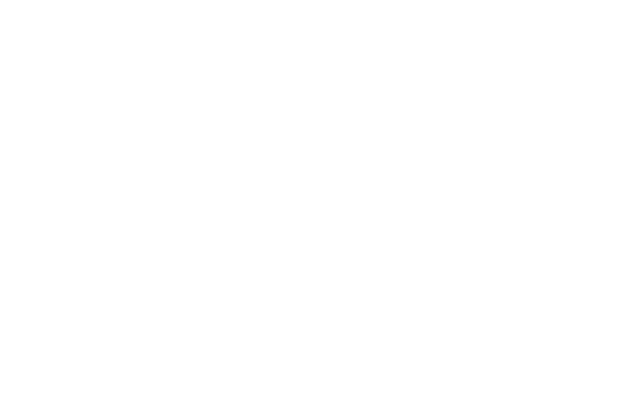
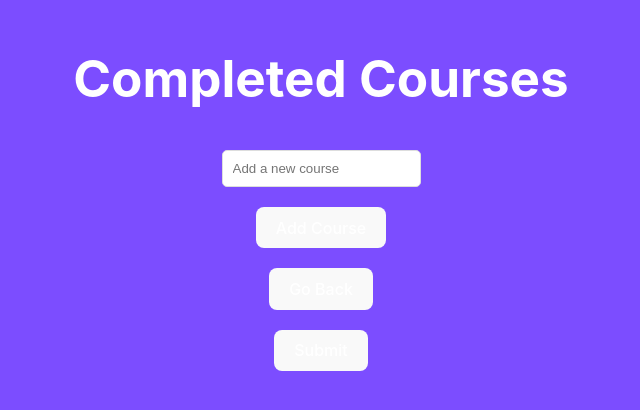
Before and after one commit to shah-divyesh/innovaite_hackathon, a React (Vite) app in the folder app/: page /courses in a window 1280 px wide. Before the commit this address had no page. Shown: the part 202-612 px from the top of the page, without its empty margins (319-959 px from the left). Built offline with nearby package versions, Linux system fonts and the light colour scheme.

Commit message:
Added Other Screens

```diff
--- a/app/src/App.jsx
+++ b/app/src/App.jsx
@@ -1,19 +1,58 @@
-import { useState } from 'react';
+import React, { useState } from 'react';
+import axios from "axios";
 import { BrowserRouter as Router, Route, Routes } from 'react-router-dom';
 import Education from './Education';
 import Skills from './Skills';
+import Courses from './Courses';
+import ResultScreen from './ResultScreen';
 import './App.css';
 
 function App() {
-  const [count, setCount] = useState(0);
+  const [userData, setUserData] = useState({
+    educationLevel: '',
+    skills: [],
+    courses: []
+  });
+
+  const updateEducationLevel = (level) => {
+    setUserData({...userData, educationLevel: level});
+  };
+
+  const updateSkills = (skills) => {
+    setUserData({...userData, skills: skills});
+  };
+
+  const updateCourses = (courses) => {
+    setUserData({...userData, courses: courses});
+  };
+
+  const careerQuestion = "What are my potential career roles?";
+
+  const [prompt, setPrompt] = useState("");
+  const [response, setResponse] = useState("");
+
+  const handleSubmit = async () => {
+    const fullPrompt = `${careerQuestion}\nEducation Level: ${userData.educationLevel}\nSkills: ${userData.skills.join(', ')}\nCourses: ${userData.courses.join(', ')}`;
+
+    try {
+      const res = await axios.post("http://localhost:8080/chat", { prompt: fullPrompt });
+      setResponse(res.data.answer); // Assuming the response has an 'answer' field
+    } catch (err) {
+      console.error(err);
+    }
+  };
+
+
 
   return (
     <Router>
       <div className="app">
         <div className="content">
           <Routes>
-            <Route path="/" element={<Education />} />
-            <Route path="/skills" element={<Skills />} />
+            <Route path="/" element={<Education updateEducationLevel={updateEducationLevel} />} />
+            <Route path="/skills" element={<Skills updateSkills={updateSkills} />} />
+            <Route path="/courses" element={<Courses updateCourses={updateCourses} handleSubmit={handleSubmit} />} />
+            <Route path="/results" element={<ResultScreen response={response} />} />
             {/* ... other routes */}
           </Routes>
         </div>
--- /dev/null
+++ b/app/src/Courses.css
@@ -0,0 +1,48 @@
+/* Courses.css */
+.educonnect {
+    background-color: #7c4dff; /* Purple background */
+    color: white; /* White text */
+    height: 100vh;
+    width: 100vw;
+    display: flex;
+    flex-direction: column;
+    justify-content: center;
+    align-items: center;
+    text-align: center;
+}
+
+.course-tag {
+    display: inline-flex;
+    align-items: center;
+    background-color: #9a67ea;
+    color: white;
+    padding: 5px 10px;
+    margin: 5px;
+    border-radius: 4px;
+}
+
+.remove-course-button {
+    background-color: transparent;
+    border: none;
+    color: white;
+    cursor: pointer;
+    margin-left: 8px;
+  }
+
+  /* You might want to add some additional styling to make it look nicer */
+  .remove-course-button:hover {
+    color: #ff0000; /* Change color on hover for visual feedback */
+  }
+
+input, button {
+    margin: 10px;
+    padding: 10px;
+    border-radius: 5px;
+    border: 1px solid #ddd;
+}
+
+button {
+    background-color: #5e35b1; /* Darker purple for buttons */
+    color: white;
+    cursor: pointer;
+}
--- /dev/null
+++ b/app/src/Courses.jsx
@@ -0,0 +1,60 @@
+import React, { useState, useEffect } from 'react';
+import { useNavigate } from 'react-router-dom';
+import './Courses.css';
+
+function Courses({ updateCourses, handleSubmit: submitData }){ // Renamed prop for clarity
+  const [selectedCourses, setSelectedCourses] = useState([]);
+  const [customCourse, setCustomCourse] = useState('');
+  const navigate = useNavigate();
+
+  const goBack = () => {
+    navigate(-1); // Go back to the previous page
+  };
+
+
+
+  const handleFormSubmit = async () => {
+    await submitData(); // Now clearly calling the prop function
+    navigate('/results'); // Navigate after submission completes
+  };
+
+  const handleCustomCourseChange = (e) => {
+    setCustomCourse(e.target.value);
+  };
+
+  const addCustomCourse = () => {
+    if(customCourse && !selectedCourses.includes(customCourse)){
+      setSelectedCourses(prevCourses => [...prevCourses, customCourse]);
+      setCustomCourse(''); // Reset custom course input
+    }
+  };
+
+  const removeCourse = (indexToRemove) => {
+    setSelectedCourses(selectedCourses.filter((_, index) => index !== indexToRemove));
+  };
+
+  useEffect(() => {
+    updateCourses(selectedCourses); // Update courses in App's state whenever selectedCourses changes
+  }, [selectedCourses]);
+
+
+  return (
+    <div className="educonnect">
+      <h1>Completed Courses</h1>
+      <div>
+        {selectedCourses.map((course, index) => (
+          <div key={index} className="course-tag">
+            {course}
+            <button onClick={() => removeCourse(index)} className="remove-course-button">x</button>
+          </div>
+        ))}
+      </div>
+      <input type="text" value={customCourse} onChange={handleCustomCourseChange} placeholder="Add a new course" />
+      <button onClick={addCustomCourse}>Add Course</button>
+      <button onClick={goBack}>Go Back</button>
+      <button onClick={handleFormSubmit} className="submit-courses-button">Submit</button>
+    </div>
+  );
+}
+
+export default Courses;
--- a/app/src/Education.jsx
+++ b/app/src/Education.jsx
@@ -2,11 +2,11 @@
 import { useNavigate } from 'react-router-dom';
 import './Education.css'; // Importing the CSS file
 
-function Education() {
+function Education({ updateEducationLevel }) {
   let navigate = useNavigate(); // Hook for navigation
 
   const handleSelect = (level) => {
-    console.log(`User selected: ${level}`);
+    updateEducationLevel(level);
     navigate('/skills'); // This will navigate to the Skills component
   };
 
--- /dev/null
+++ b/app/src/ResultScreen.css
@@ -0,0 +1,43 @@
+/* ResultScreen.css aligning with Education.css conventions */
+
+.result-screen-container {
+    display: flex;
+    flex-direction: column;
+    align-items: center;
+    justify-content: center;
+    width: 100vw;
+    background-color: #7c4dff; /* Matching the purple background */
+    color: white; /* Text color */
+    margin: 0;
+    padding: 20px; /* Adjusted padding for internal spacing */
+    box-sizing: border-box;
+  }
+
+  .result-screen-header {
+    font-size: 2.5rem; /* Adjusting font size for header */
+    text-align: center;
+    margin: 0;
+    padding-bottom: 20px; /* Space between header and content */
+  }
+
+  .result-screen-content {
+    font-size: 1.25rem; /* Adjusting font size for content */
+    text-align: center;
+    margin: 0 auto; /* Centering content horizontally */
+    max-width: 800px; /* Max width to wrap the text nicely */
+  }
+
+  /* Reusing button styles from Education.css */
+  .button-container button {
+    background-color: black;
+    color: white;
+    padding: 1rem 2rem;
+    margin: 1rem 0; /* Space between buttons */
+    border: none;
+    cursor: pointer;
+    transition: background-color 0.3s ease;
+  }
+
+  .button-container button:hover {
+    background-color: #333; /* Darker on hover */
+  }
--- /dev/null
+++ b/app/src/ResultScreen.jsx
@@ -0,0 +1,15 @@
+import React from 'react';
+import './ResultScreen.css'; // Make sure the path is correct
+
+const ResultScreen = ({ response }) => {
+  return (
+    <div className="result-screen-container"> {/* Updated class name */}
+      <div className="max-w-4xl p-5 rounded-lg shadow-lg bg-white">
+        <h2 className="result-screen-header">Potential Career Roles</h2> {/* Updated class name */}
+        <p className="result-screen-content">{response ? response : 'Your results will appear here...'}</p> {/* Updated class name */}
+      </div>
+    </div>
+  );
+};
+
+export default ResultScreen;
--- a/app/src/Skills.jsx
+++ b/app/src/Skills.jsx
@@ -1,8 +1,8 @@
-import React, { useState } from 'react';
+import React, { useState, useEffect } from 'react';
 import { useNavigate } from 'react-router-dom';
 import './Skills.css'; // Make sure to create a corresponding CSS file
 
-function Skills(){
+function Skills({ updateSkills }){
   const [selectedSkills, setSelectedSkills] = useState([]);
   const [customSkill, setCustomSkill] = useState('');
   const navigate = useNavigate();
@@ -25,6 +25,15 @@
   const removeSkill = (indexToRemove) => {
     setSelectedSkills(selectedSkills.filter((_, index) => index !== indexToRemove));
   };
+
+
+  const goToCourses = () => {
+    navigate('/courses'); // Navigate to the Courses screen
+  };
+
+  useEffect(() => {
+    updateSkills(selectedSkills); // Update skills in App's state whenever selectedSkills changes
+  }, [selectedSkills]);
 
   return (
     <div className="educonnect">
@@ -56,6 +65,7 @@
         </button>
       </div>
       <button onClick={goBackToEducation} className="back-button">Back to Education</button>
+      <button onClick={goToCourses} className="next-button">Next to Courses</button>
     </div>
 
   );
```
